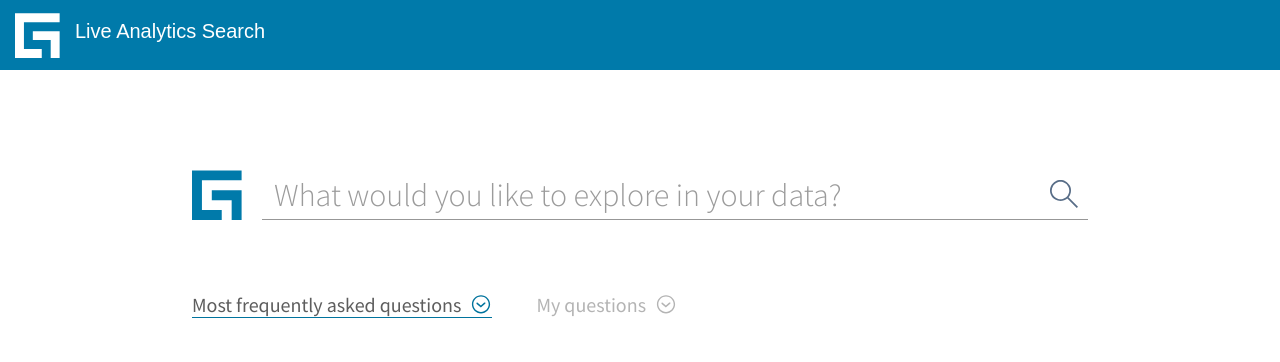
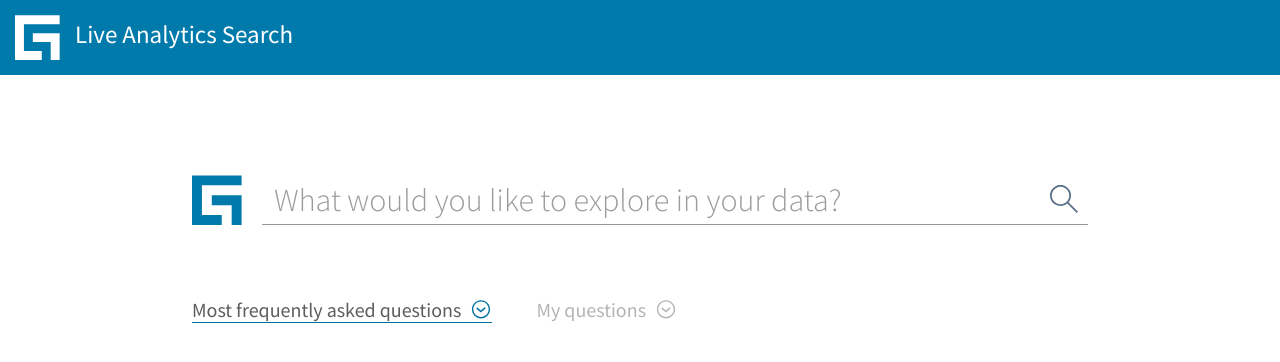
Before and after one commit to minmin0715/LA_search, a React app in the folder la-search-app/: page / in a window 1280 px wide. Shown: the top 362 px of the page. Built offline with nearby package versions, Linux system fonts and the light colour scheme.

Commit message:
Changed the favicon icon to gw logo.

```diff
--- a/la-search-app/src/App.scss
+++ b/la-search-app/src/App.scss
@@ -5,7 +5,6 @@ $blue: #007AAA;
 
 .App-header {
   background-color: $blue;
-  height: 70px;
   padding: 15px;
   color: white;
   display: flex;
@@ -16,8 +15,8 @@ $blue: #007AAA;
     margin-right: 15px;
   }
   .App-title {
-    font-size: 15pt;
-    font-weight: normal;
+    font-size: 25px;
+    font-family: Source Sans Pro Regular;
   }
 }
 
```
Also changed, not shown: 1 other file (tests, documents, lock files or other folders).
